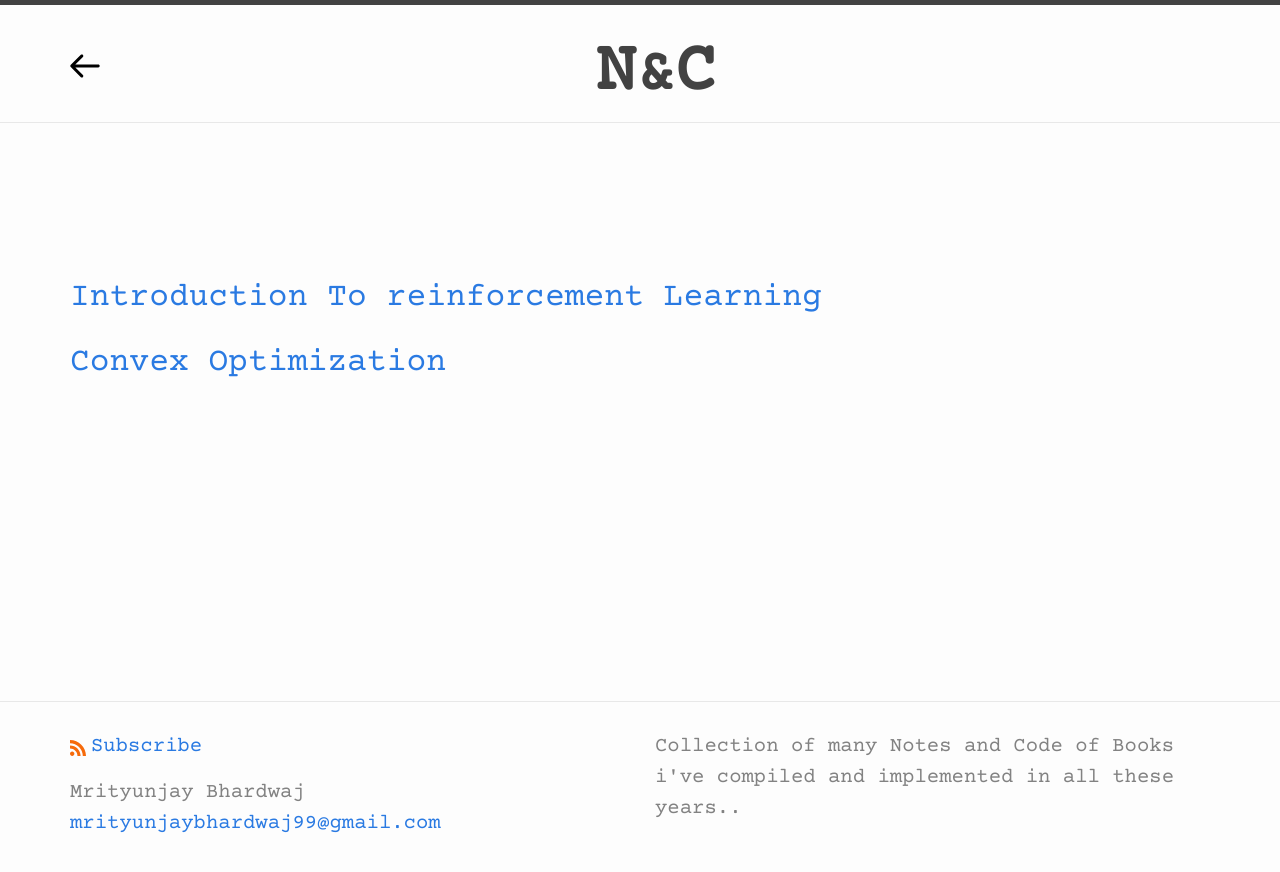
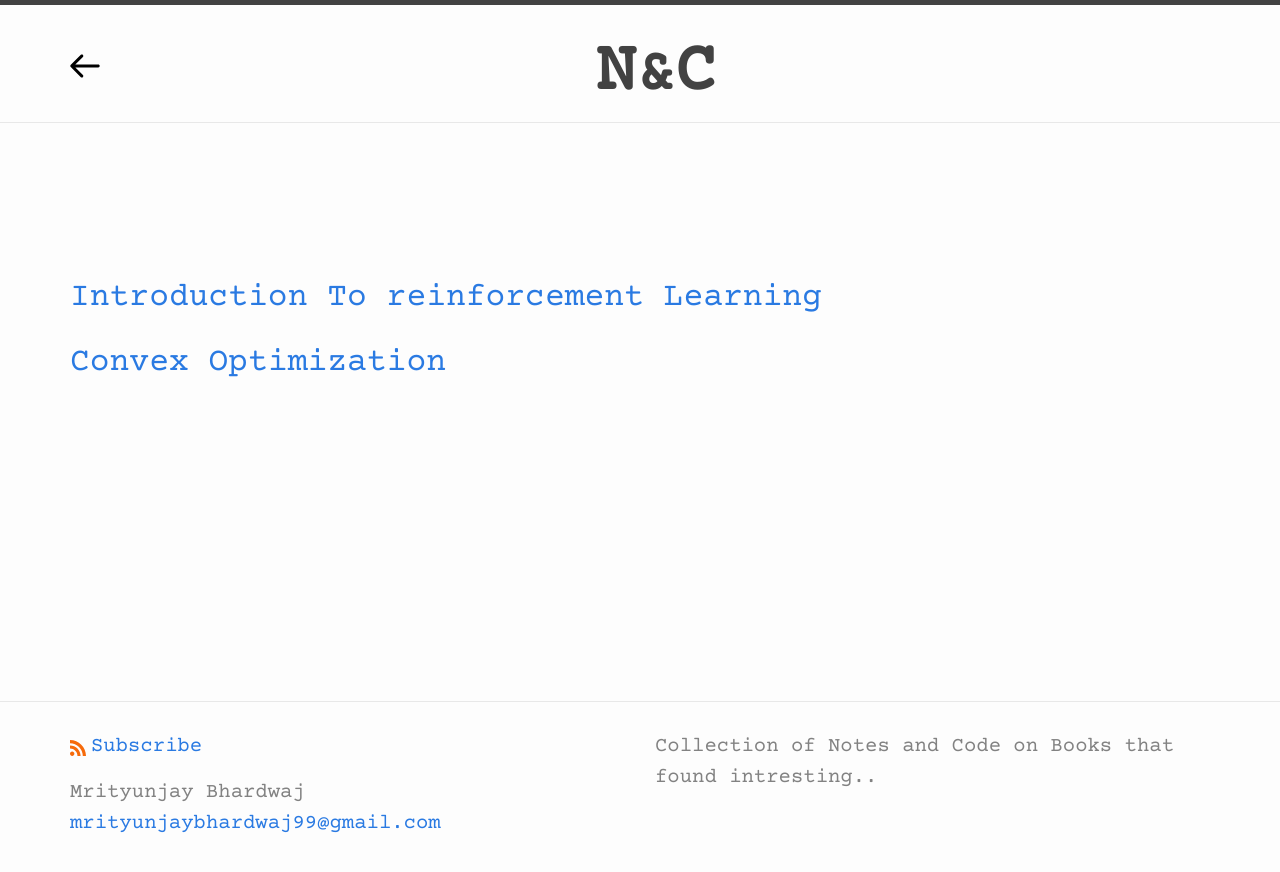
Before and after one commit to MrityunjayBhardwaj/Notes-and-Code, a Jekyll site: the page built from index.md, in a window 1280 px wide. Shown: the top 872 px of the page. Built offline with Jekyll 4.4.1, drawn with Linux system fonts in a browser that asks for light colours.

Commit message:
discription update

```diff
--- a/_config.yml
+++ b/_config.yml
@@ -4,7 +4,7 @@ author:
   email: mrityunjaybhardwaj99@gmail.com
   website: https://mrityunjay.ml/
 description: > # this means to ignore newlines until "show_excerpts:"
-  Collection of many Notes and Code of Books i've compiled and implemented in all these years..
+  Collection of Notes and Code on Books that found intresting..
 
 # Write an awesome description for your new site here. You can edit this
 # line in _config.yml. It will appear in your document head meta (for
```
